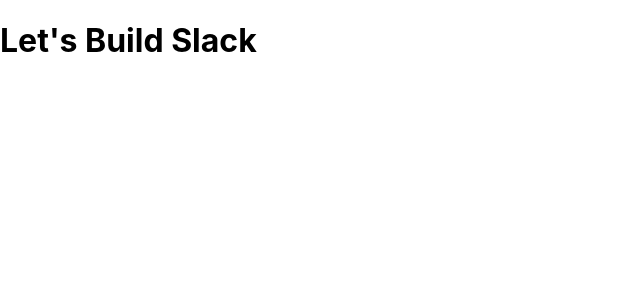
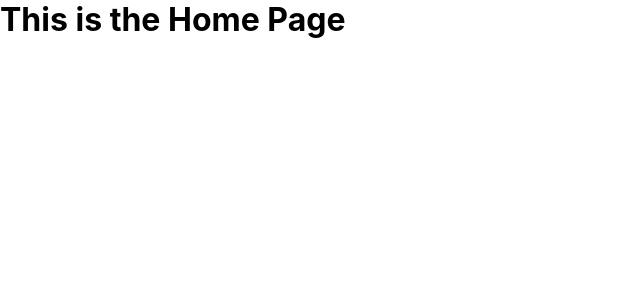
Before and after one commit to over40dev/Portfolio-React-Clone-Slack, a React (Create React App) app: page / in a window 1280 px wide. Shown: the top 300 px of the page, without its empty margins (0-640 px from the left). Built offline with nearby package versions, Linux system fonts and the light colour scheme.

Commit message:
CSS vars; styled-components; material-ui+icons

```diff
--- a/package.json
+++ b/package.json
@@ -3,6 +3,8 @@
   "version": "0.1.0",
   "private": true,
   "dependencies": {
+    "@material-ui/core": "^4.12.3",
+    "@material-ui/icons": "^4.11.2",
     "@reduxjs/toolkit": "^1.6.1",
     "@testing-library/jest-dom": "^4.2.4",
     "@testing-library/react": "^9.5.0",
@@ -10,6 +12,7 @@
     "react": "^17.0.2",
     "react-dom": "^17.0.2",
     "react-redux": "^7.2.4",
+    "react-router-dom": "^5.2.0",
     "react-scripts": "4.0.3"
   },
   "scripts": {
--- a/src/App.js
+++ b/src/App.js
@@ -1,10 +1,24 @@
 import React from 'react';
+import {
+  BrowserRouter as Router,
+  Switch,
+  Route,
+  Link
+} from "react-router-dom";
 import './App.css';
 
 function App() {
   return (
     <div className="app">
-      <h1>Let's Build Slack</h1>
+      <Router>
+      <>
+        <Switch>
+          <Route path="/" exact>
+           <h1>This is the Home Page</h1>
+          </Route>
+        </Switch>
+      </>
+    </Router>
     </div>
   );
 }
--- a/src/index.css
+++ b/src/index.css
@@ -1,4 +1,13 @@
+* {
+  margin: 0;
+}
+
 body {
+
+  /* set CSS variables */
+  --slack-color: #3f0f40;
+  overflow: hidden;
+
   margin: 0;
   font-family: -apple-system, BlinkMacSystemFont, 'Segoe UI', 'Roboto', 'Oxygen',
     'Ubuntu', 'Cantarell', 'Fira Sans', 'Droid Sans', 'Helvetica Neue',
```
Also changed, not shown: 1 other file (tests, documents, lock files or other folders).
